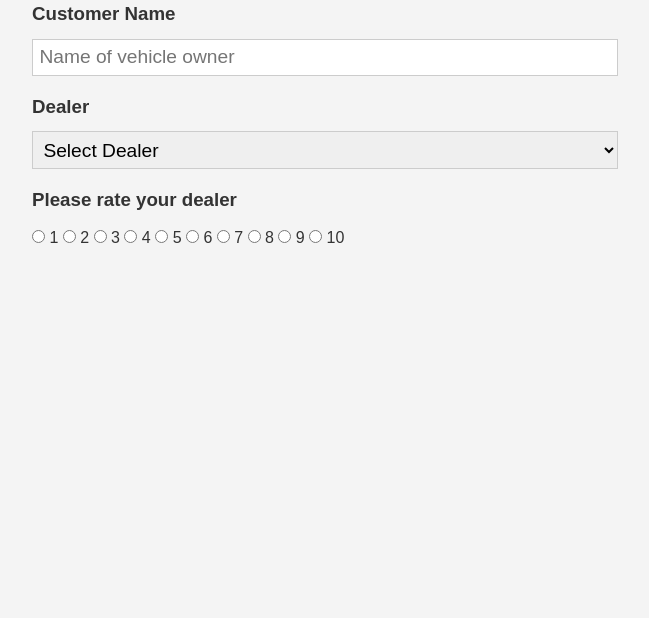
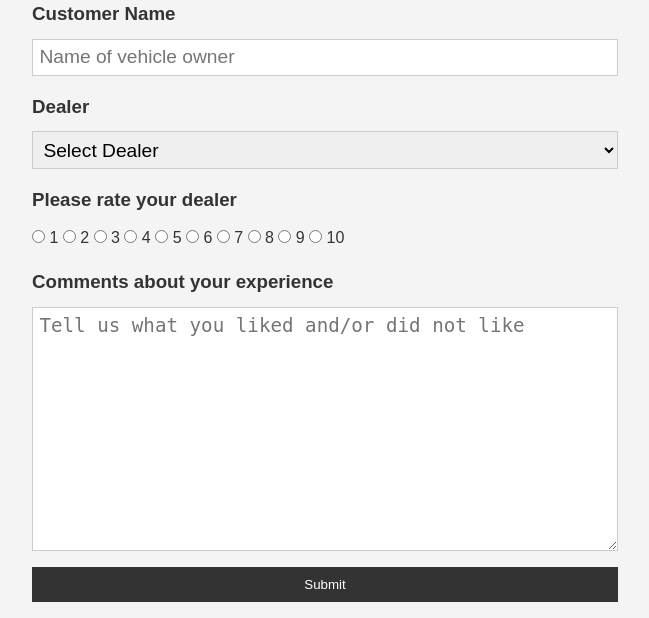
Before and after one commit to AmitBaroi/Basic-Web-App-with-Flask-and-PostgreSQL, a Python web app: template templates/index.html in a window 1280 px wide. Shown: the part 206-824 px from the top of the page, without its empty margins (315-964 px from the left). Before the commit the page ends 449 px from the top, so only its background shows below. Run offline with Jinja, Linux system fonts and the light colour scheme; the template is opened without the code that fills it, so the values that code supplies are empty.

Commit message:
Added text area for review comment, completed index page

```diff
--- a/templates/index.html
+++ b/templates/index.html
@@ -41,6 +41,12 @@
                 <input type="radio" name="rating" value="9"> 9
                 <input type="radio" name="rating" value="10"> 10
             </div>
+            <div class="form-group">
+                <h3>Comments about your experience</h3>
+                <textarea name="comments" id="" cols="30" rows="10"
+                placeholder="Tell us what you liked and/or did not like"></textarea>
+            </div>
+            <input type="submit" value="Submit" class="btn">
         </form>
     </div>
 </body>
```
